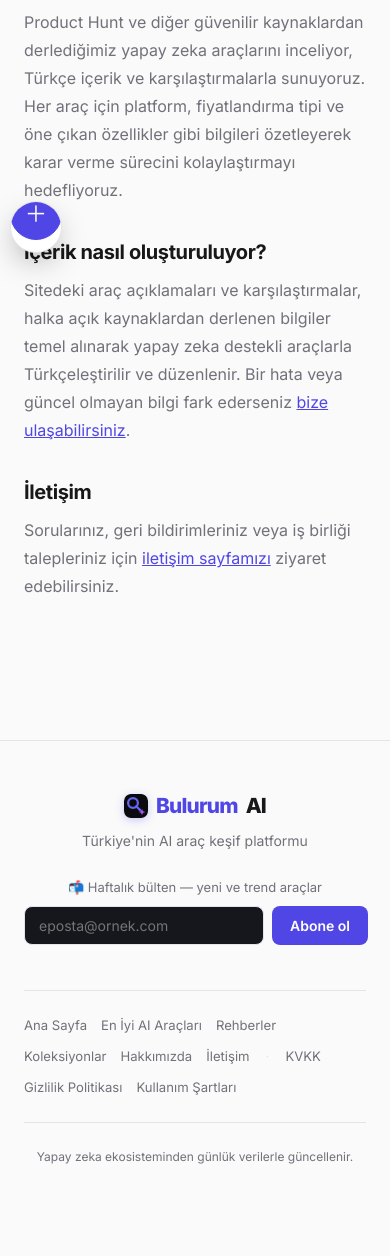
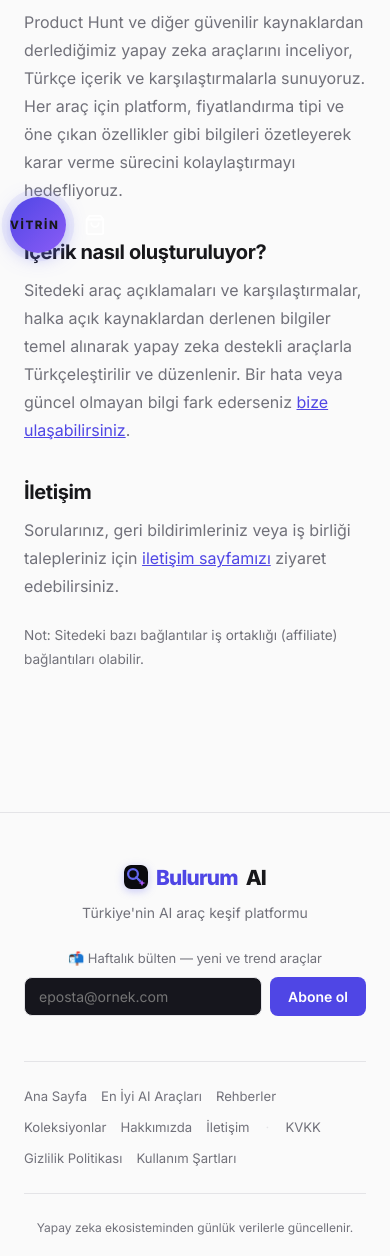
Before and after one commit to serefzeybekseref-byte/toolgundem, a Flask app: page /hakkimizda in a window 390 px wide. Shown: the part 581-1837 px from the top of the page. Before the commit the page ends 1745 px from the top, so only its background shows below. Run offline with Flask 3, Linux system fonts and the light colour scheme; some libraries are stand-ins or nearby versions.

Commit message:
4 duzeltme: 1) KRITIK bug - vitrin kucult/genislet dugmesi hem inline onclick hem JS addEventListener ile CIFT toggle yapiyordu, birbirini iptal ediyordu (tiklaninca hicbir sey olmuyordu). Inline onclick kaldirildi. 2) Buton modernlestirildi - metin +/- yerine SVG ikon (canta/X), gradient arka plan, glow+nabiz animasyonu, tiklama geri bildirimi (arastirma: 2026 FAB tasarim trendi). 3) AI Danismani kutusu mobilde tasiyordu - .advisor-form input'a min-width:0 eksikti (flex cocuk buzulmeyi reddediyordu), mobilde form dikey diziliyor artik + padding/font kuculdu. 4) Ayni riskli desen footer bulten formunda da vardi, onlem amacli duzeltildi. Ayrica /hakkimizda sayfasina kucuk, dikkat cekmeyen bir affiliate aciklama notu eklendi.

```diff
--- a/static/style.css
+++ b/static/style.css
@@ -1934,6 +1971,7 @@ h1, h2, h3, h4 {
 
 .newsletter-input-row input {
   flex: 1;
+  min-width: 0;
   padding: 10px 14px;
   border-radius: 8px;
   border: 1px solid var(--border, #2a2a35);
@@ -2334,17 +2372,22 @@ h1, h2, h3, h4 {
   /* Kucultulmus (FAB) durum: sadece kucuk, basparmakla erisilebilir bir
      daire olarak kalir, icerik listesi tamamen gizlenir. Buyuk sitelerin
      mobil "floating action button" deseni - panel varsayilan olarak
-     ekrani kaplamaz, kullanici istediginde genisletir. */
+     ekrani kaplamaz, kullanici istediginde genisletir. Modern gradient +
+     glow + nabiz animasyonu ile dikkat cekiyor (2026 FAB tasarim trendi). */
   .quick-picks.quick-picks-collapsed {
-    width: 52px;
-    height: 52px;
-    max-height: 52px;
+    width: 56px;
+    height: 56px;
+    max-height: 56px;
     padding: 0;
     border-radius: 50%;
-    overflow: hidden;
+    overflow: visible;
     display: flex;
     align-items: center;
     justify-content: center;
+    background: linear-gradient(135deg, var(--accent, #6366f1), #8b5cf6);
+    border: none;
+    box-shadow: 0 4px 20px -2px rgba(99,102,241,0.55), 0 0 0 0 rgba(99,102,241,0.5);
+    animation: quickPicksPulse 2.8s ease-in-out infinite;
   }
   .quick-picks.quick-picks-collapsed .quick-picks-body {
     display: none;
@@ -2353,19 +2396,29 @@ h1, h2, h3, h4 {
     margin: 0;
     padding: 0;
     border: none;
-    flex-direction: column-reverse;
+    width: 100%;
+    height: 100%;
   }
   .quick-picks.quick-picks-collapsed .quick-picks-title > :not(.quick-picks-toggle-btn) {
     display: none;
   }
   .quick-picks.quick-picks-collapsed .quick-picks-toggle-btn {
-    width: 52px;
-    height: 52px;
+    width: 100%;
+    height: 100%;
     border-radius: 50%;
-    font-size: 1.4rem;
-    background-color: var(--accent);
-    border-color: var(--accent);
+    background: transparent;
+    border: none;
     color: #fff;
+  }
+  .quick-picks-toggle-btn {
+    transition: transform 0.15s ease;
+  }
+  .quick-picks-toggle-btn:active {
+    transform: scale(0.88);
+  }
+  @keyframes quickPicksPulse {
+    0%, 100% { box-shadow: 0 4px 20px -2px rgba(99,102,241,0.55), 0 0 0 0 rgba(99,102,241,0.45); }
+    50% { box-shadow: 0 4px 20px -2px rgba(99,102,241,0.55), 0 0 0 10px rgba(99,102,241,0); }
   }
 }
 
--- a/templates/base.html
+++ b/templates/base.html
@@ -141,7 +141,7 @@
 <div id="quick-picks" class="quick-picks quick-picks-visible">
   <div class="quick-picks-title">
     Vitrin
-    <button id="quick-picks-toggle" class="quick-picks-toggle-btn" aria-label="Vitrini küçült/genişlet" onclick="document.getElementById('quick-picks').classList.toggle('quick-picks-collapsed')">−</button>
+    <button id="quick-picks-toggle" class="quick-picks-toggle-btn" aria-label="Vitrini küçült/genişlet"></button>
   </div>
   <div class="quick-picks-body">
   <p class="quick-picks-tagline">Ekibimizin düzenli olarak test ettiği ve güvenle önerdiği araçlar.</p>
@@ -194,9 +194,11 @@
   var isMobile = window.matchMedia("(max-width: 640px)").matches;
   var saved = sessionStorage.getItem(KEY);
   var startCollapsed = saved !== null ? saved === "1" : isMobile;
+  var ICON_OPEN = '<svg viewBox="0 0 24 24" width="22" height="22" fill="none" stroke="currentColor" stroke-width="2" stroke-linecap="round" stroke-linejoin="round"><path d="M6 2 3 6v14a2 2 0 0 0 2 2h14a2 2 0 0 0 2-2V6l-3-4Z"/><path d="M3 6h18"/><path d="M16 10a4 4 0 0 1-8 0"/></svg>';
+  var ICON_CLOSE = '<svg viewBox="0 0 24 24" width="20" height="20" fill="none" stroke="currentColor" stroke-width="2" stroke-linecap="round" stroke-linejoin="round"><path d="M18 6 6 18"/><path d="m6 6 12 12"/></svg>';
   function apply(collapsed) {
     widget.classList.toggle("quick-picks-collapsed", collapsed);
-    toggleBtn.textContent = collapsed ? "＋" : "−";
+    toggleBtn.innerHTML = collapsed ? ICON_OPEN : ICON_CLOSE;
   }
   apply(startCollapsed);
   toggleBtn.addEventListener("click", function () {
--- a/templates/hakkimizda.html
+++ b/templates/hakkimizda.html
@@ -22,4 +22,6 @@ fark ederseniz <a href="/iletisim">bize ulaşabilirsiniz</a>.</p>
 <h2>İletişim</h2>
 <p>Sorularınız, geri bildirimleriniz veya iş birliği talepleriniz için
 <a href="/iletisim">iletişim sayfamızı</a> ziyaret edebilirsiniz.</p>
+
+<p style="font-size:0.85rem; color:var(--text-secondary); margin-top:24px;">Not: Sitedeki bazı bağlantılar iş ortaklığı (affiliate) bağlantıları olabilir.</p>
 {% endblock %}
```
Also changed, not shown: other parts of static/style.css (+37 -0 lines).
